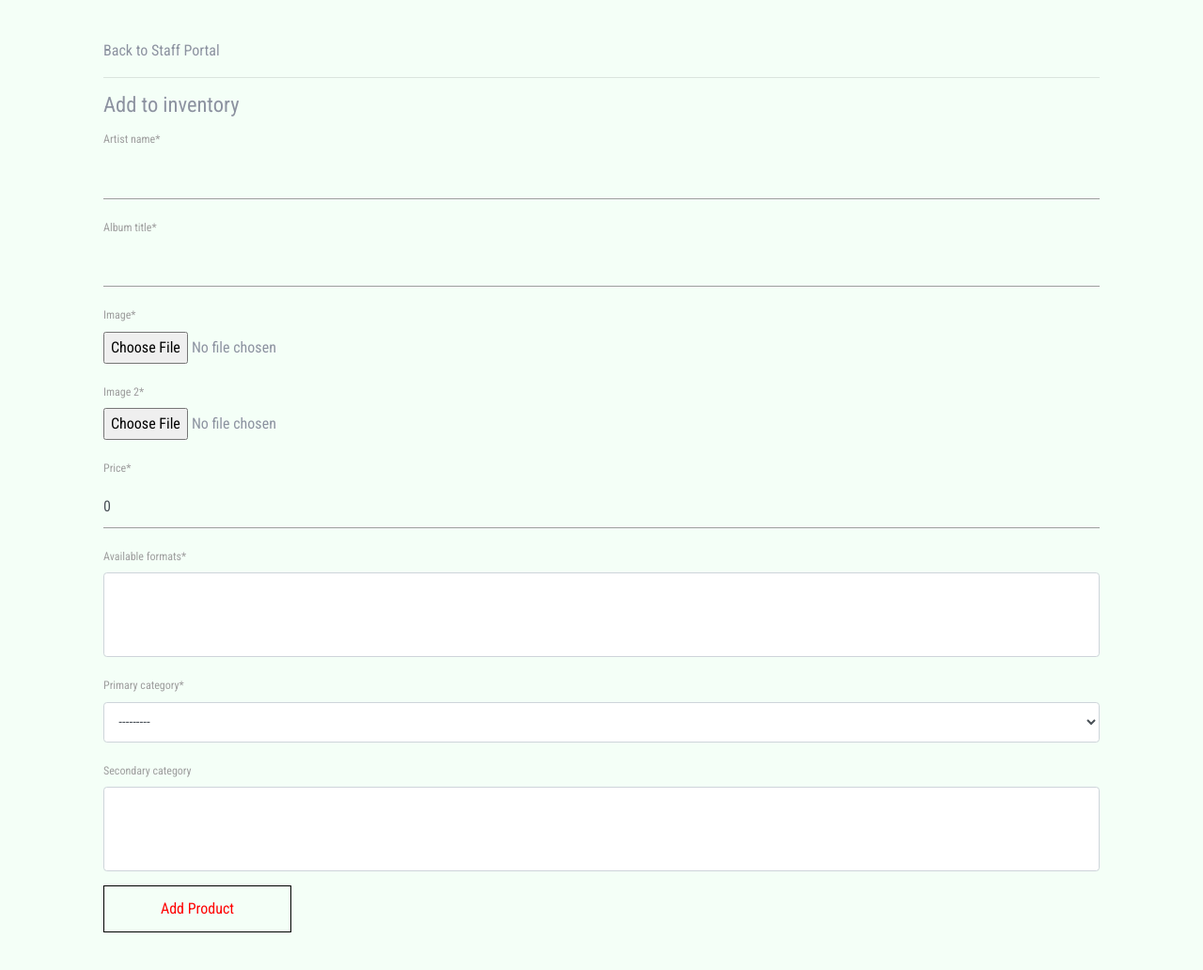
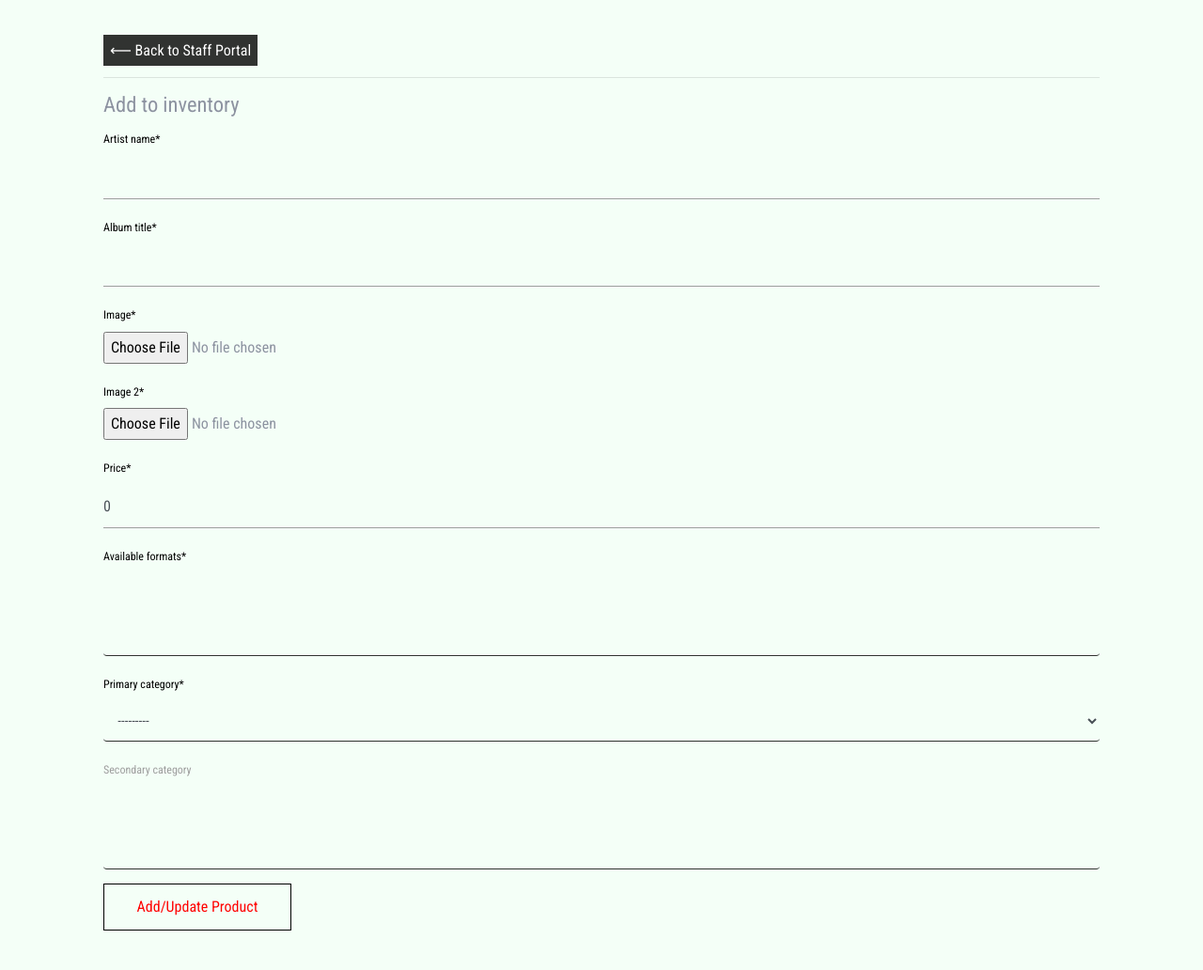
Before and after one commit to DelroyBrown28/VinylProject, a Django app: page /staff/create/ in a window 1280 px wide. Shown: the part 64-1096 px from the top of the page at 94% size. Run offline with Django 3.2, Linux system fonts and the light colour scheme; the visitor is signed in with stand-in values (Sample User, id 1); data comes from the database, SQL or seed files in the repository; data that the repository does not hold is empty; some libraries are stand-ins or nearby versions.

Commit message:
updated styles

```diff
--- a/static/css/style.css
+++ b/static/css/style.css
@@ -1364,6 +1364,32 @@ a:hover {
   cursor: pointer;
 }
 
+.back-to-staff-btn,
+.add-inventory-btn {
+  border: 1px solid #313331;
+  padding: 6px;
+  background-color: #313331;
+  color: #fff;
+
+}
+
+.requiredField {
+  color: #000;
+}
+
+.clearablefileinput {
+  background-color: transparent;
+
+}
+
+#id_available_formats,
+#id_primary_category,
+#id_secondary_category {
+  border-bottom: 1px solid #313331 !important;
+  background-color: transparent;
+  border: none;
+}
+
 /*
 ===================
 STAFF: RECENT ORDERS
--- a/templates/staff/product_create.html
+++ b/templates/staff/product_create.html
@@ -7,13 +7,13 @@
 <div class="site-section">
     <div class="container">
             <div class="col-md-12">
-                <a href="{% url 'staff:product-list' %}">Back to Staff Portal</a>
+                <a href="{% url 'staff:product-list' %}" class="back-to-staff-btn">⟵ Back to Staff Portal</a>
                 <hr >
                 <h4>Add to inventory</h4>
                 <form method="POST" enctype="multipart/form-data">
                     {% csrf_token %}
                     {{ form|crispy }}
-                    <button type="submit" class="destroy-btn">Add Product</button>
+                    <button type="submit" class="destroy-btn">Add/Update Product</button>
                 </form>
             </div>
     </div>
--- a/templates/staff/product_list.html
+++ b/templates/staff/product_list.html
@@ -8,7 +8,7 @@
         <div class="row justify-content-center">
             <div class="col-md-12">
                 <h2 class="text-black">Staff portal - Products</h2>
-                <a href="{% url 'staff:product-create' %}">Add inventory</a>
+                <a class="add-inventory-btn" href="{% url 'staff:product-create' %}">+ Add inventory</a>
                 <div class="card product-list-card">
                     <div class="card-body">
                         <div class="site-blocks-table">
```
Also changed, not shown: other parts of static/css/style.css (+1 -4 lines).
